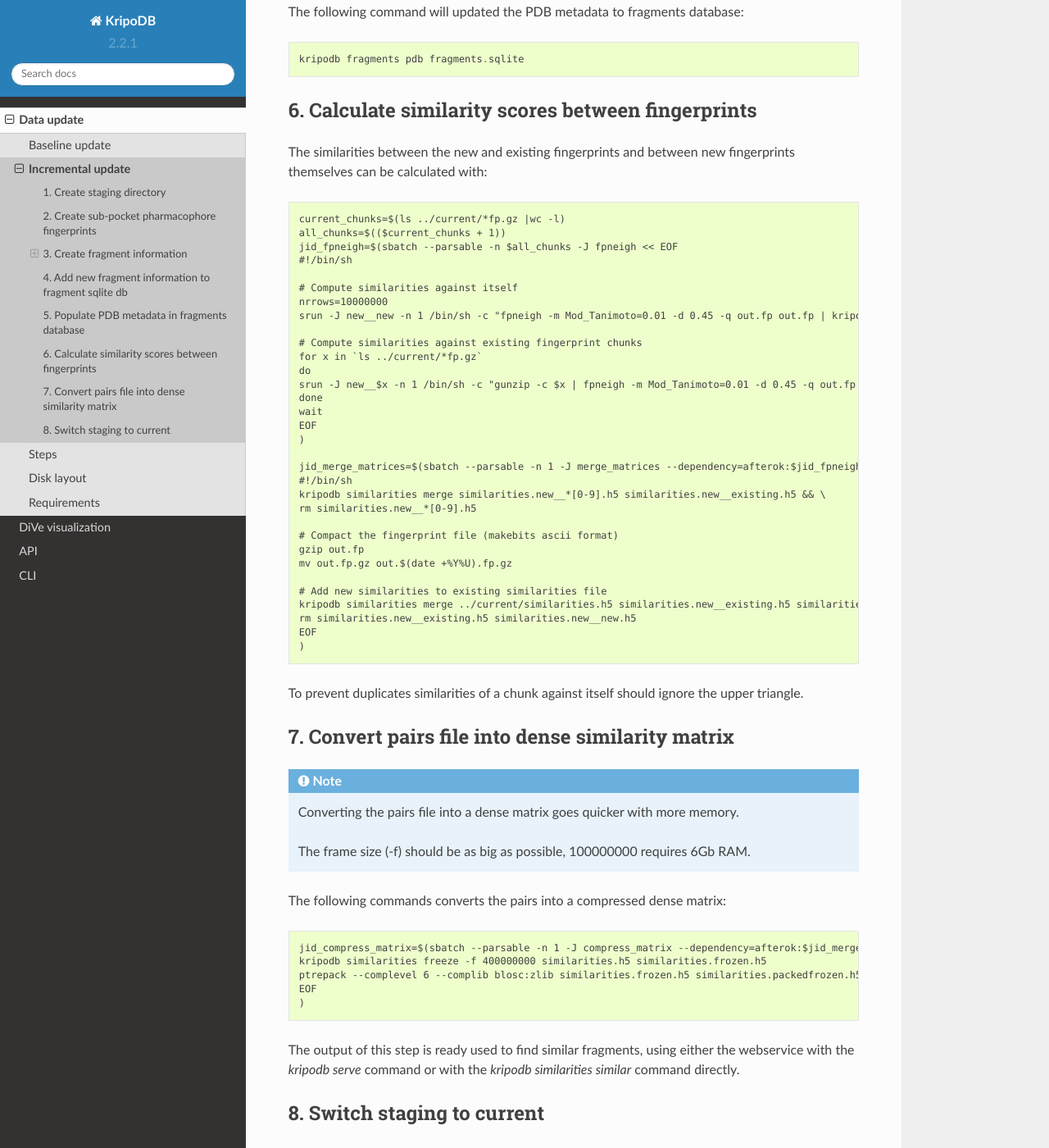
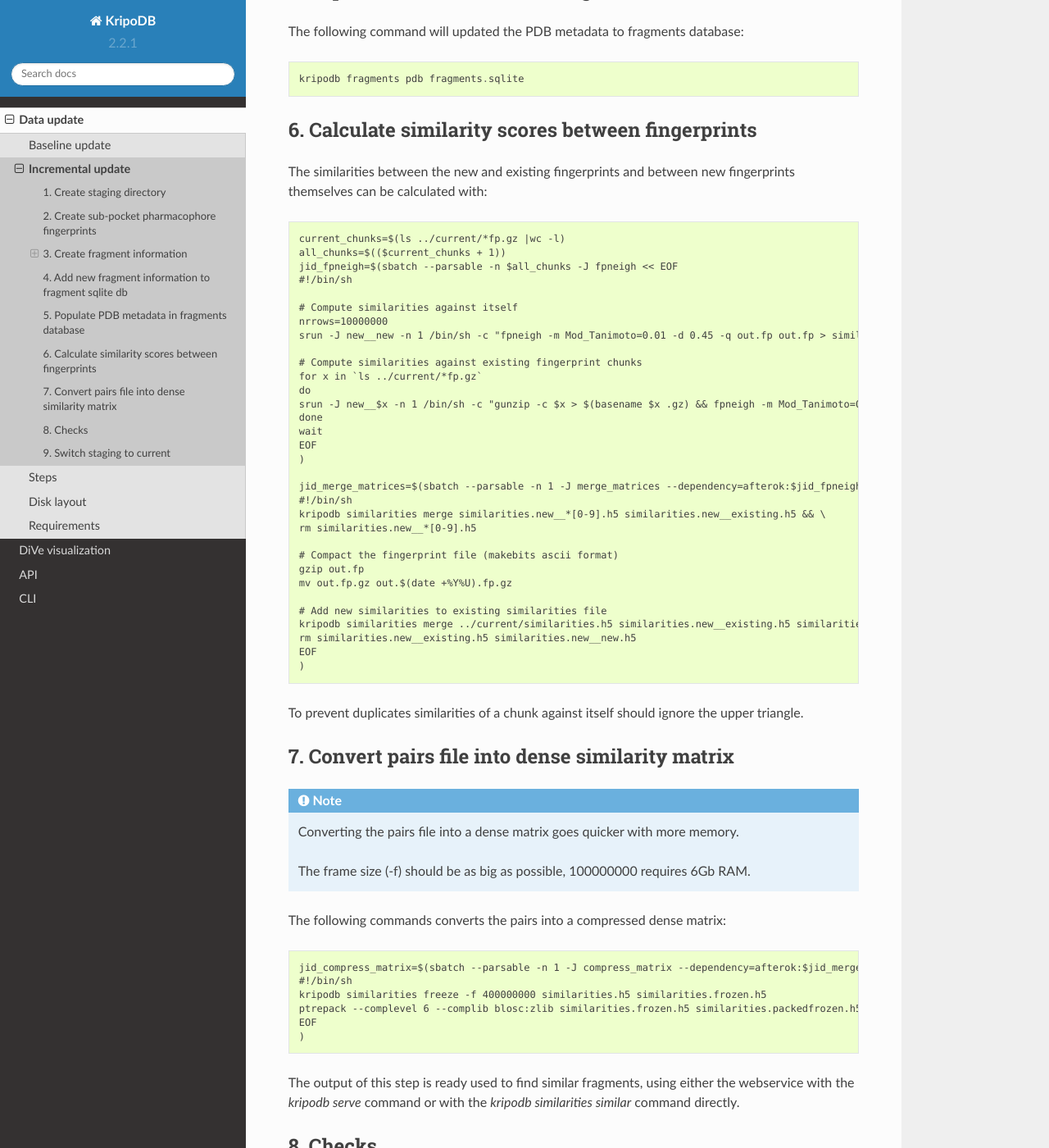
Before and after one commit to 3D-e-Chem/kripodb, a Sphinx documentation site: the page built from docs/incremental-update.rst, in a window 1280 px wide and 1400 px high, scrolled down 1682 px. Shown: the whole window at 82% size. Built offline with Sphinx 7.4.7 and the Read the Docs theme 2.0.0, drawn with Linux system fonts in a browser that asks for light colours; some of the changed text lies outside the part shown.

Commit message:
use files instead of pipes and add manual checks before deploying staging dataset

```diff
--- a/docs/incremental-update.rst
+++ b/docs/incremental-update.rst
@@ -68,12 +68,12 @@
 
     # Compute similarities against itself
     nrrows=10000000
-    srun -J new__new -n 1 /bin/sh -c "fpneigh -m Mod_Tanimoto=0.01 -d 0.45 -q out.fp out.fp | kripodb similarities import --nrrows $nrrows --ignore_upper_triangle - fragments.sqlite similarities.new__new.h5" &
+    srun -J new__new -n 1 /bin/sh -c "fpneigh -m Mod_Tanimoto=0.01 -d 0.45 -q out.fp out.fp > similarities.new_new.txt && tail similarities.new_new.txt && kripodb similarities import --nrrows $nrrows --ignore_upper_triangle similarities.new_new.txt fragments.sqlite similarities.new__new.h5 && rm similarities.new_new.txt" &
 
     # Compute similarities against existing fingerprint chunks
     for x in `ls ../current/*fp.gz`
     do
-    srun -J new__$x -n 1 /bin/sh -c "gunzip -c $x | fpneigh -m Mod_Tanimoto=0.01 -d 0.45 -q out.fp | kripodb similarities import --nrrows $nrrows - fragments.sqlite similarities.new__$(basename $x .fp.gz).h5" &
+    srun -J new__$x -n 1 /bin/sh -c "gunzip -c $x > $(basename $x .gz) && fpneigh -m Mod_Tanimoto=0.01 -d 0.45 -q out.fp $(basename $x .gz) > similarities.new__$(basename $x .fp.gz).txt && tail similarities.new__$(basename $x .fp.gz).txt && kripodb similarities import --nrrows $nrrows similarities.new__$(basename $x .fp.gz).txt fragments.sqlite similarities.new__$(basename $x .fp.gz).h5 && rm similarities.new__$(basename $x .fp.gz).txt $(basename $x .gz)" &
     done
     wait
     EOF
@@ -106,6 +106,7 @@
 The following commands converts the pairs into a compressed dense matrix::
 
     jid_compress_matrix=$(sbatch --parsable -n 1 -J compress_matrix --dependency=afterok:$jid_merge_matrices << EOF
+    #!/bin/sh
     kripodb similarities freeze -f 400000000 similarities.h5 similarities.frozen.h5
     ptrepack --complevel 6 --complib blosc:zlib similarities.frozen.h5 similarities.packedfrozen.h5 && rm similarities.frozen.h5
     EOF
@@ -114,7 +115,28 @@
 The output of this step is ready used to find similar fragments,
 using either the webservice with the `kripodb serve` command or with the `kripodb similarities similar` command directly.
 
-8. Switch staging to current
+8. Checks
+---------
+
+The `similarities.packedfrozen.h5.hist` should contain no contain no similarity scores below the threshold of 0.45::
+
+    jid_hist_matrix=$(sbatch --parsable -n 1 -J hist_matrix --dependency=afterok:$jid_merge_matrices << EOF
+    #!/bin/sh
+    kripodb similarities histogram similarities.h5 similarities.h5.hist
+    EOF
+    )
+    head similarities.h5.hist
+
+The number of rows and columns of `similarities.packedfrozen.h5` should be equal to the nr of fragments in `fragments.sqlite`::
+
+    ptdump similarities.packedfrozen.h5
+    / (RootGroup) ''
+    /labels (CArray(534806,), shuffle, blosc:zlib(6)) ''
+    /scores (CArray(534806, 534806), shuffle, blosc:zlib(6)) ''
+    sqlite3 fragments.sqlite 'SELECT count(*) FROM fragments'
+    534806
+
+9. Switch staging to current
 ----------------------------
 
 The webserver and webservice are configure to look in the `current` directory for files.
```
